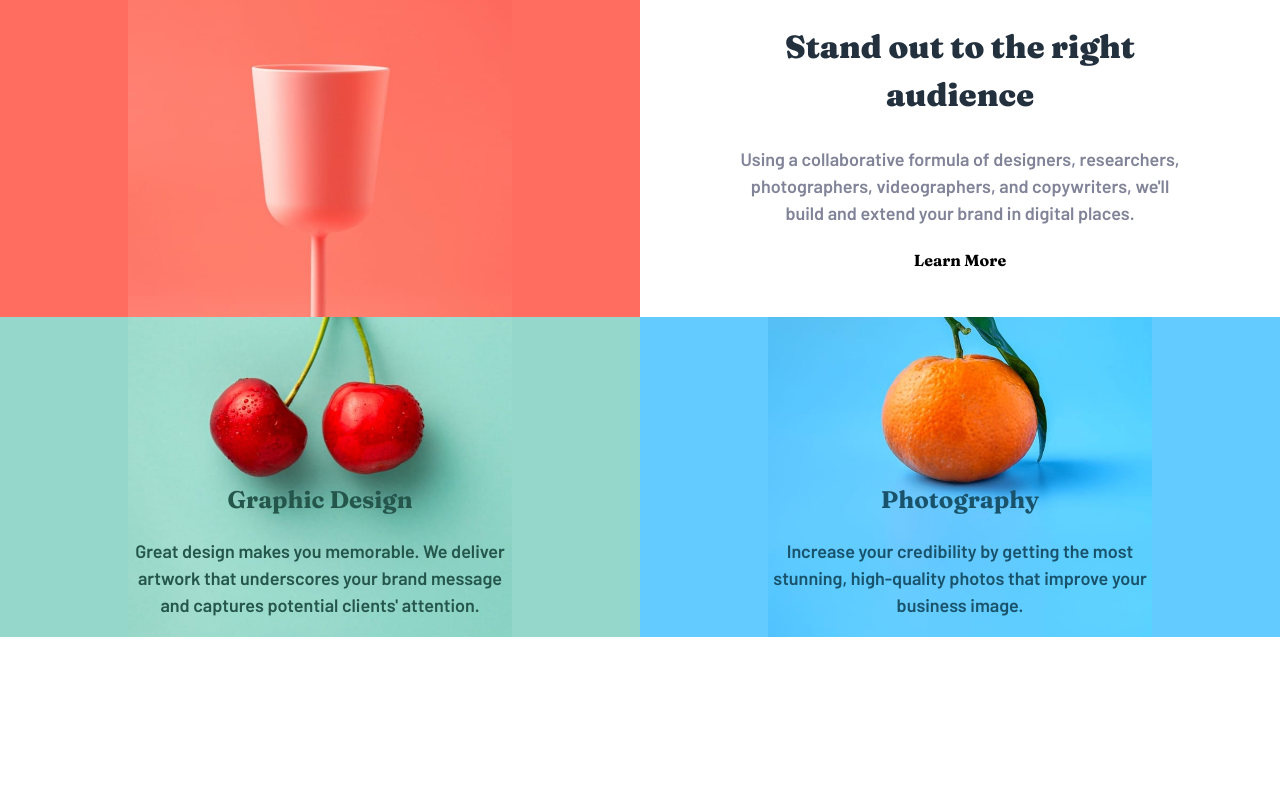
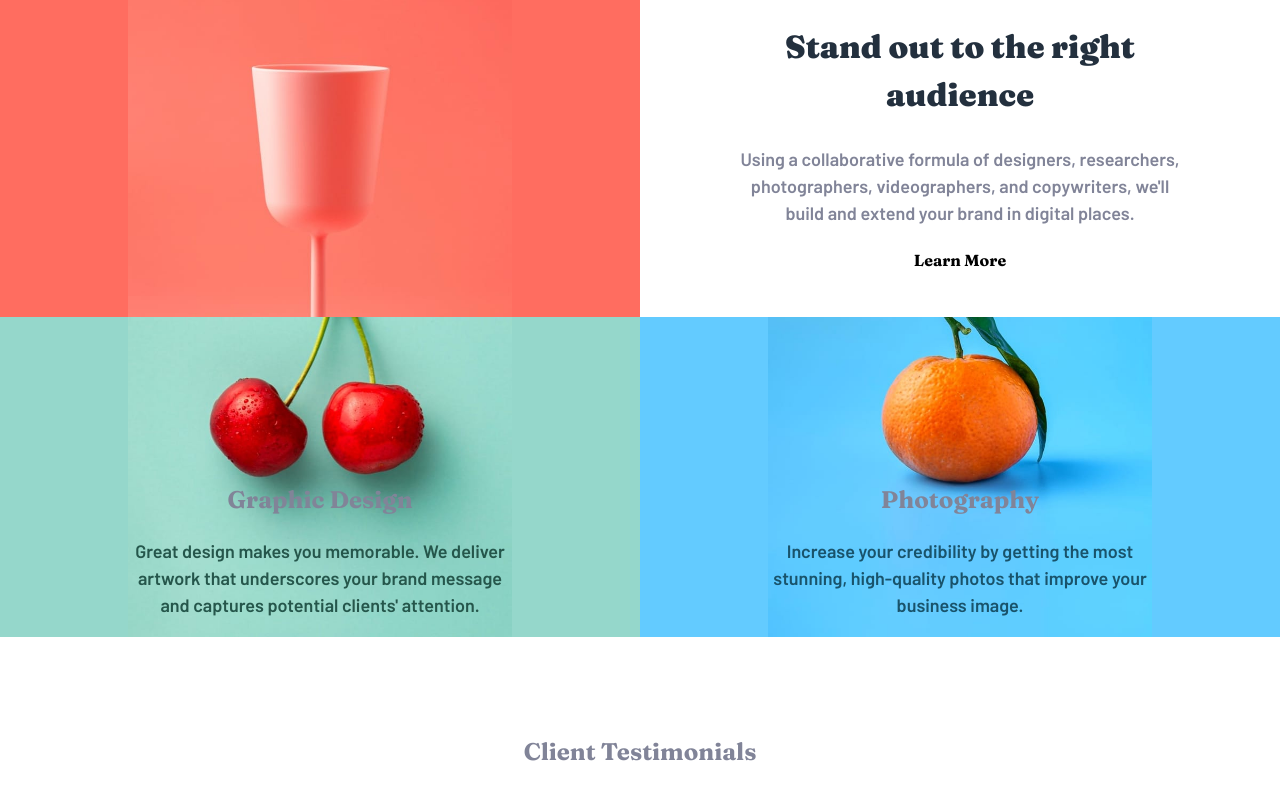
Before and after one commit to AlainNshimirimana/sunnyside-landing-page, a React (Create React App) app: page / in a window 1280 px wide. Shown: the part 736-1536 px from the top of the page. Before the commit the page ends 1373 px from the top, so only its background shows below. Built offline with nearby package versions, Linux system fonts and the light colour scheme.

Commit message:
Client testimonials component created and imported and rendered to the App

```diff
--- a/src/App.js
+++ b/src/App.js
@@ -1,6 +1,7 @@
 import React from "react";
 import Header from './components/Header';
 import BodyTop from './components/BodyTop';
+import Testimonials from "./components/Testimonials";
 import './css/App.css';
 
 function App(){
@@ -9,6 +10,7 @@ function App(){
         < div className='app-div'>
             <Header />
             <BodyTop />
+            <Testimonials />
         </div>
     )
 }
--- a/src/components/Testimonials.js
+++ b/src/components/Testimonials.js
@@ -0,0 +1,12 @@
+import React from 'react';
+import '../css/Testimonials.css';
+
+function Testimonials(){
+    return(
+        <div className='testimonials'>
+            <h3>Client Testimonials</h3>
+        </div>
+    )
+}
+
+export default Testimonials;
--- /dev/null
+++ b/src/css/Testimonials.css
@@ -0,0 +1,9 @@
+h3{
+    font-family: Fraunces;
+    text-align: center;
+    color: hsl(232, 10%, 55%);
+}
+
+.testimonials{
+    margin: 100px 0;
+}
```
